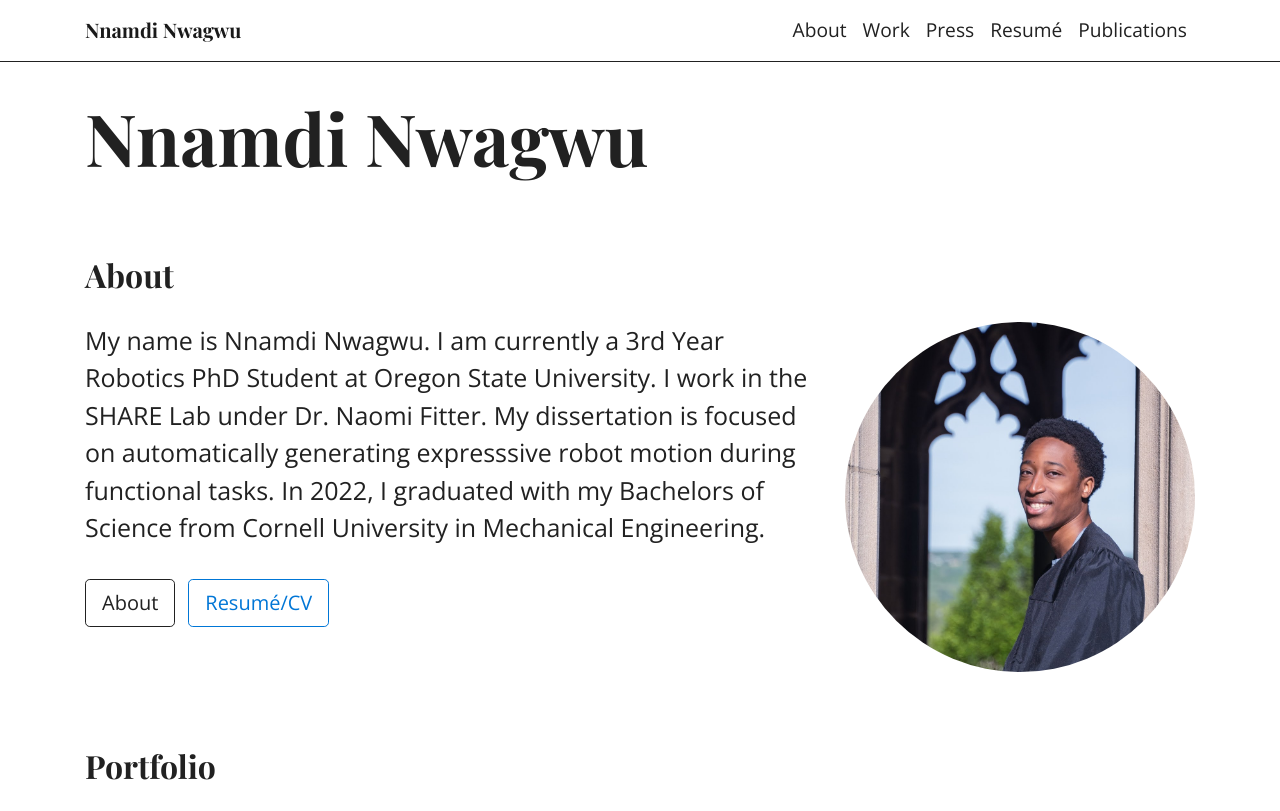
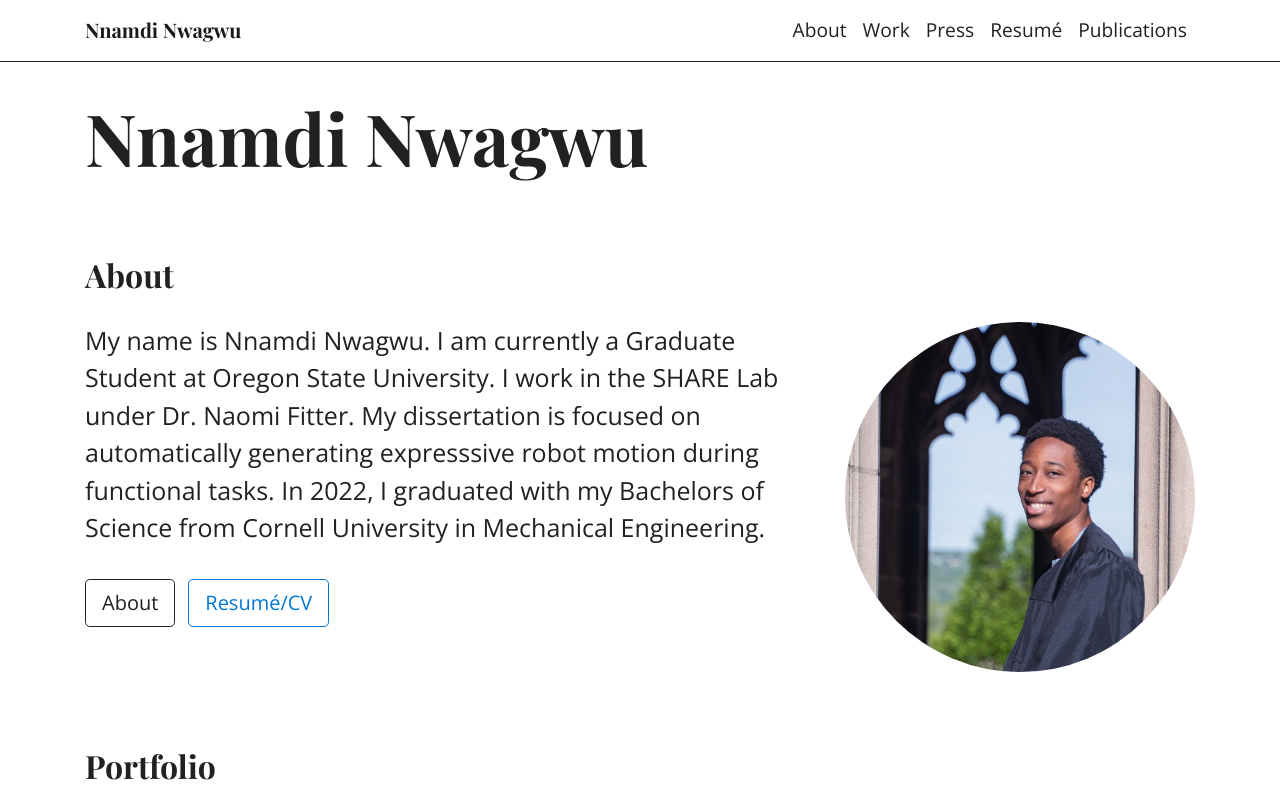
Before and after one commit to nnamd/nnamd.github.io, a Jekyll site: the page built from _pages/index.md, in a window 1280 px wide and 1400 px high. Shown: the top 811 px of the window. Built offline with Jekyll 4.4.1, drawn with Linux system fonts in a browser that asks for light colours; some of the changed text lies outside the part shown; grey boxes are pictures that could not be loaded.

Commit message:
replacing press

```diff
--- a/_pages/index.md
+++ b/_pages/index.md
@@ -5,14 +5,12 @@
 about-title: About
 about-img: profile_new.jpg
 about-img-alt: Nnamdi Nwagwu
-about-description: My name is Nnamdi Nwagwu. I am currently a 3rd Year Robotics PhD Student at Oregon State University. I work in the SHARE Lab under Dr. Naomi Fitter. My dissertation is focused on automatically generating expresssive robot motion during functional tasks. In 2022, I graduated with my Bachelors of Science from Cornell University in Mechanical Engineering.
+about-description: My name is Nnamdi Nwagwu. I am currently a Graduate Student at Oregon State University. I work in the SHARE Lab under Dr. Naomi Fitter. My dissertation is focused on automatically generating expresssive robot motion during functional tasks. In 2022, I graduated with my Bachelors of Science from Cornell University in Mechanical Engineering.
 about-link: /about/
 cv-text: Resumé/CV
 cv-link: /resume
 work-title: Portfolio
 work-link: /work/
-posts-title: Publications
-posts-link: /publications/
 
 
 ---
```
Also changed, not shown: _pages/press.md (+2 -2 lines).
